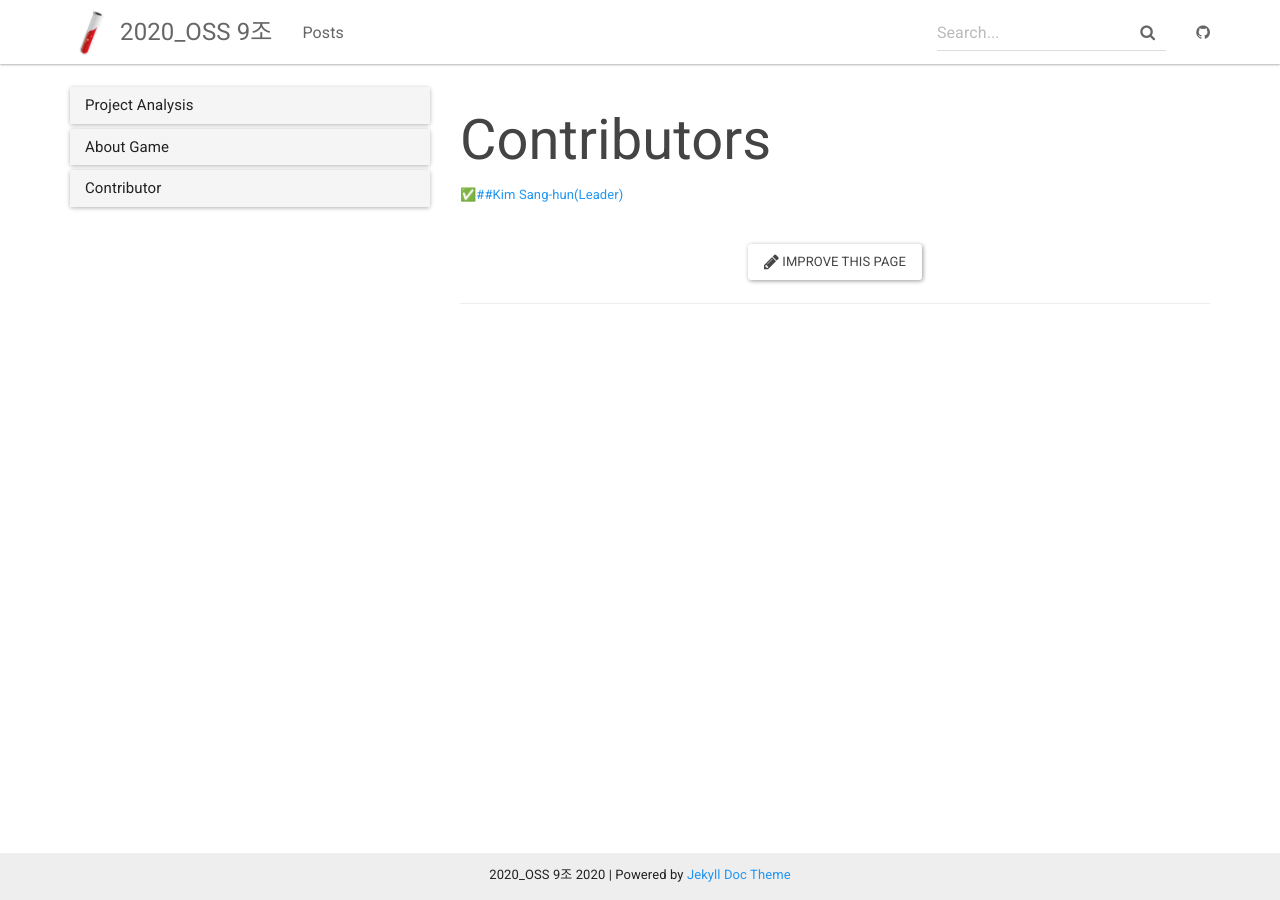
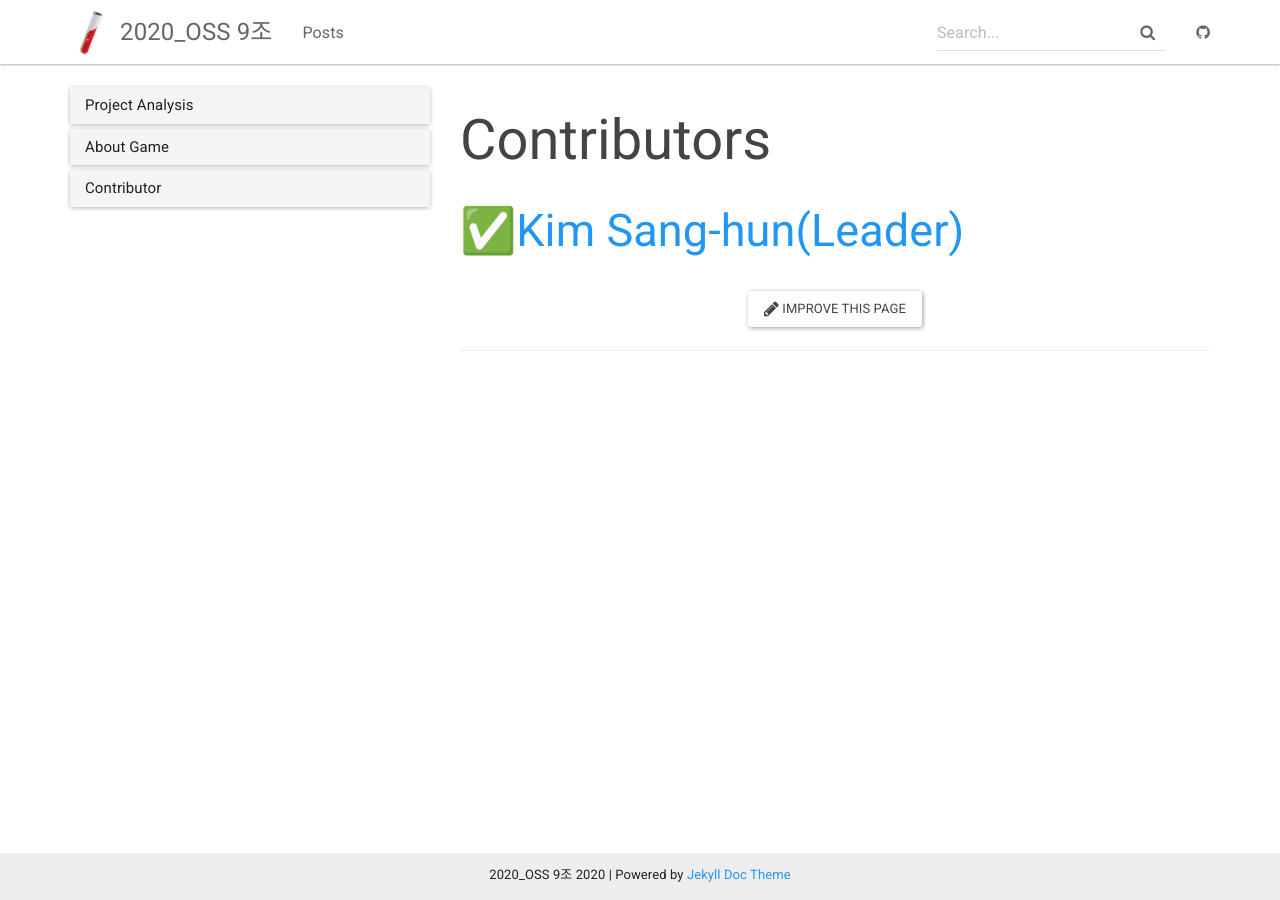
Before and after one commit to doolim98/2020-2-OSS-9, a Jekyll site: the page built from _docs/Teamrole.md, in a window 1280 px wide. Built offline with Jekyll 4.4.1, drawn with Linux system fonts in a browser that asks for light colours.

```diff
--- a/_docs/Teamrole.md
+++ b/_docs/Teamrole.md
@@ -2,4 +2,4 @@
 title: Contributors
 permalink: /docs/KimSanghun_role/
 ---
-&#9989;[##Kim Sang-hun(Leader)](https://github.com/baldwinIV)<br>
+## &#9989;[Kim Sang-hun(Leader)](https://github.com/baldwinIV)<br>
```
